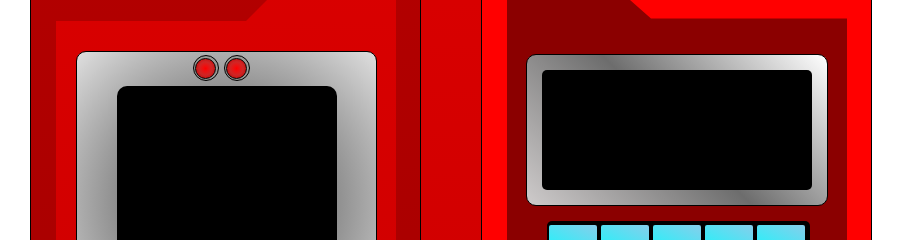
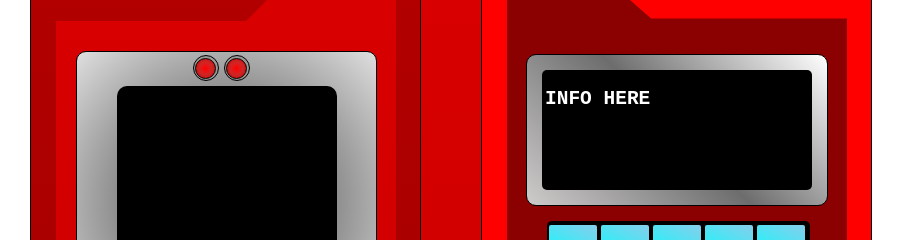
Before and after one commit to GioXdaZ/pokedex-v2, a React (Vite) app: page / in a window 1280 px wide. Shown: the part 240-480 px from the top of the page, without its empty margins (0-905 px from the left). Built offline with nearby package versions, Linux system fonts and the light colour scheme.

Commit message:
commit 9

```diff
--- a/src/components/PokedexCap.css
+++ b/src/components/PokedexCap.css
@@ -67,6 +67,16 @@
   border-radius: 5px;
 }
 
+.infoPokemonScreen {
+  display: flex;
+  width: 260px;
+  height: 110px;
+  color: white;
+  font-family: monospace;
+  text-align: justify;
+  margin: 2px 3px;
+}
+
 .buttonsPanel {
   display: flex;
   flex-direction: column;
--- a/src/components/PokedexCap.jsx
+++ b/src/components/PokedexCap.jsx
@@ -11,7 +11,11 @@ export const PokedexCap = () => {
       <div className="pokeCapBody">
         <div className="pokeCapBodyIn">
           <div className="pokeCapBorderScreen">
-            <div className="pokeCapScreen"></div>
+            <div className="pokeCapScreen">
+              <div className="infoPokemonScreen">
+                <h2>INFO HERE </h2>
+              </div>
+            </div>
           </div>
         </div>
         <div className="buttonsPanel">
```
